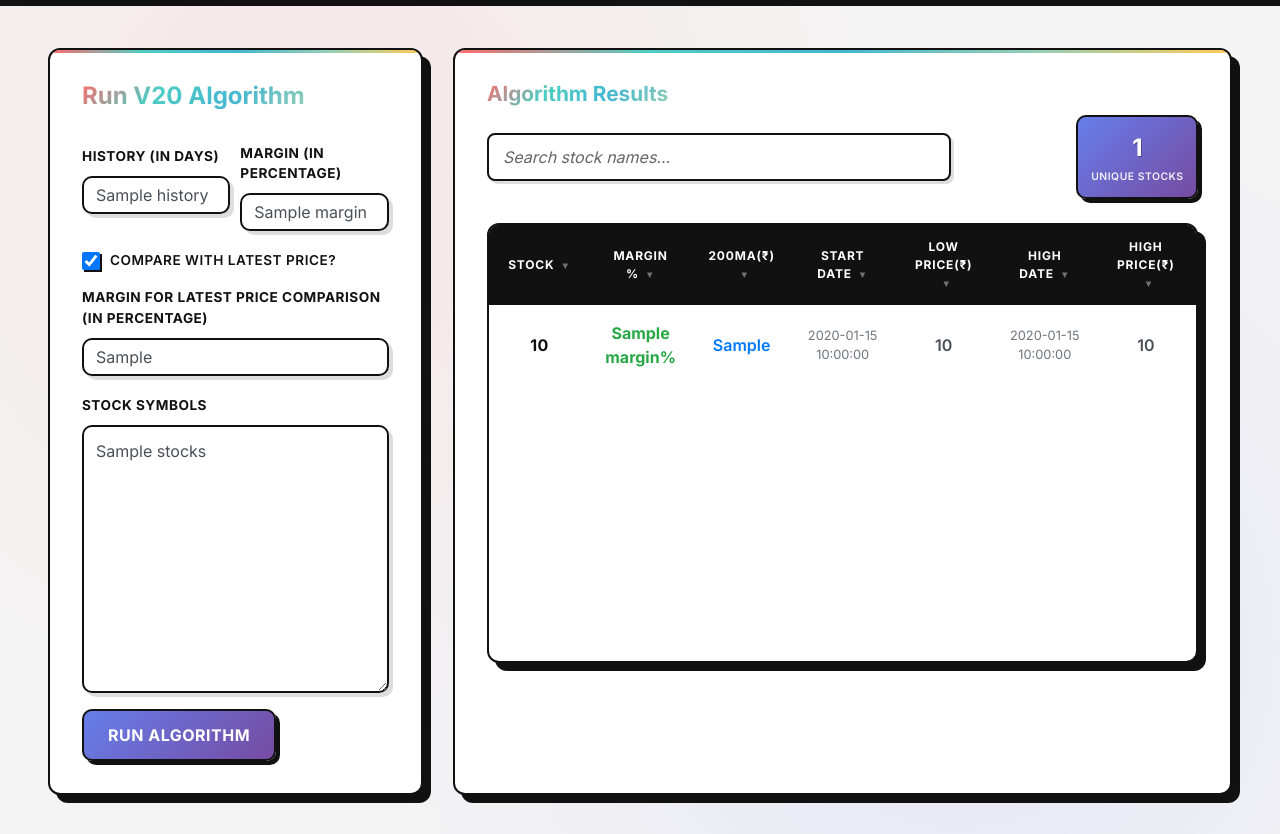
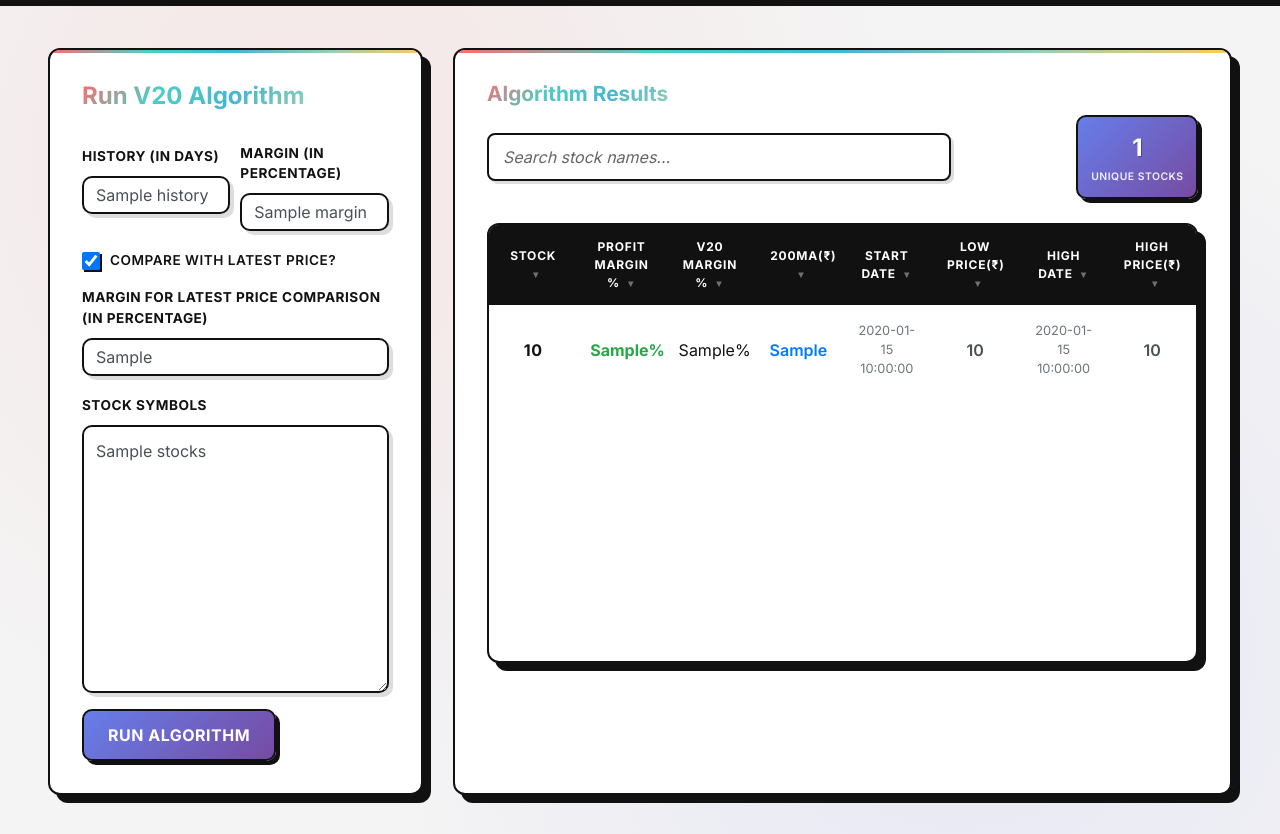
Before and after one commit to chittalpatel/v20algo, a Flask app: template templates/runAlgo.html in a window 1280 px wide. Shown: the part 81-915 px from the top of the page. Run offline with Flask 3, Linux system fonts and the light colour scheme; the template is opened without the code that fills it: most values are stand-ins (such as "Sample title", 1, 10 or a date in 2020); parts of the project's set-up code (start-up, migrations or seed data) failed here and were passed over; some libraries are stand-ins or nearby versions.

Commit message:
profit potential %

```diff
--- a/static/style.css
+++ b/static/style.css
@@ -410,6 +410,12 @@ label {
     color: #007bff;
 }
 
+.results-table .profit-margin-cell {
+    font-weight: 700;
+    color: #28a745;
+    font-size: 1rem;
+}
+
 /* Custom scrollbar styling */
 .results-table tbody::-webkit-scrollbar {
     width: 10px;
--- a/templates/runAlgo.html
+++ b/templates/runAlgo.html
@@ -86,7 +86,8 @@
                                 <thead>
                                     <tr>
                                         <th class="sortable" data-sort="stock">Stock</th>
-                                        <th class="sortable" data-sort="margin">Margin %</th>
+                                        <th class="sortable" data-sort="profit_margin">Profit Margin %</th>
+                                        <th class="sortable" data-sort="v20margin">V20 Margin %</th>
                                         <th class="sortable" data-sort="ma">200MA(₹)</th>
                                         <th class="sortable" data-sort="low_date">Start Date</th>
                                         <th class="sortable" data-sort="low_price">Low Price(₹)</th>
@@ -102,7 +103,8 @@
                                                 {{ r.stock }}
                                             </a>
                                         </td>
-                                        <td data-label="Margin %" class="margin-cell">{{ r.margin }}%</td>
+                                        <td data-label="Profit Margin %" class="profit-margin-cell">{{ r.profit_margin }}%</td>
+                                        <td data-label="V20 Margin %" class="v20margin-cell">{{ r.v20margin }}%</td>
                                         <td data-label="200MA" class="ma-cell">{{ r.ma }}</td>
                                         <td data-label="Start Date" class="date-cell">{{ r.low_date }}</td>
                                         <td data-label="Low Price" class="price-cell">{{ r.low_price }}</td>
@@ -126,8 +128,12 @@
                                     <a href="https://www.tradingview.com/symbols/NSE-{{ r.stock }}/" target="_blank" class="font-weight-bold text-uppercase stock-link">{{ r.stock }}</a>
                                 </div>
                                 <div class="d-flex justify-content-between mb-1">
-                                    <span class="font-weight-bold text-success">Margin %</span>
-                                    <span class="font-weight-bold text-success">{{ r.margin }}%</span>
+                                    <span class="font-weight-bold text-success">Profit Margin %</span>
+                                    <span class="font-weight-bold text-success">{{ r.profit_margin }}%</span>
+                                </div>
+                                <div class="d-flex justify-content-between mb-1">
+                                    <span class="font-weight-bold text-success">V20 Margin %</span>
+                                    <span class="font-weight-bold text-success">{{ r.v20margin }}%</span>
                                 </div>
                                 <div class="d-flex justify-content-between mb-1">
                                     <span class="font-weight-bold text-primary">200MA</span>
```
Also changed, not shown: algo.py (+7 -3 lines).
